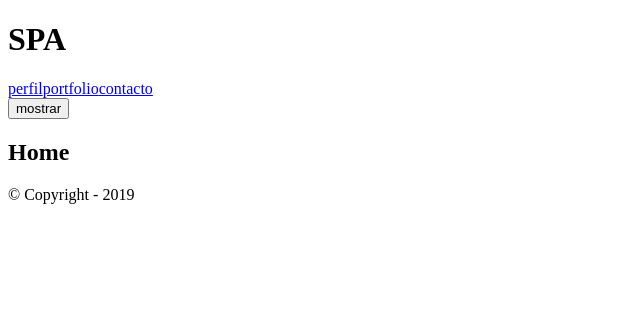
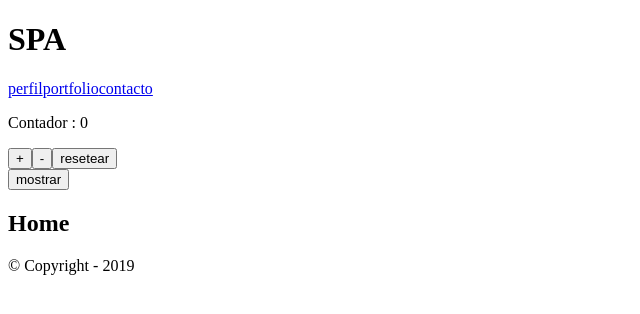
Before and after one commit to retamozo/fizzmod-front-end, a React (Create React App) app in the folder app/: page / in a window 1280 px wide. Shown: the top 314 px of the page, without its empty margins (0-640 px from the left). Built offline with nearby package versions, Linux system fonts and the light colour scheme.

Commit message:
Agrego implementacion de redux

```diff
--- /dev/null
+++ b/app/src/api/actions.js
@@ -0,0 +1,7 @@
+//Lo que retorna un action SIEMPRE!!! es un objeto que como minimo tiene que tener la propiedad type, la cual tiene que contener el tipo de acción que queremos despachar al reducer.
+
+export let aumentarContador = () => ({type:"CONTADOR_AUMENTAR"})
+
+export let disminuirContador = () => ({type:"CONTADOR_DISMINUIR"})
+
+export let resetearContador = () => ({type:"CONTADOR_RESETEAR"})
--- a/app/src/api/reducer.js
+++ b/app/src/api/reducer.js
@@ -3,7 +3,7 @@ let estadoInicial = {
 }
 
 let reducer = (estado=estadoInicial,action) => {
-    switch(action){
+    switch(action.type){
         case "CONTADOR_AUMENTAR" :
             return {...estado , contador : estado.contador + 1}
         case "CONTADOR_DISMINUIR" :
--- a/app/src/ui/layout/App.js
+++ b/app/src/ui/layout/App.js
@@ -15,14 +15,9 @@ class App extends Component {
             usuario : "",
             usuarios : []
         }
-        this.aumentarContador = this.aumentarContador.bind(this)
         this.mostrarFormulario = this.mostrarFormulario.bind(this)
         this.handleChange = this.handleChange.bind(this)
         this.handleSubmit = this.handleSubmit.bind(this)
-    }
-
-    aumentarContador(){
-        this.setState({ contador : this.state.contador + 1 })
     }
 
     mostrarFormulario(){
--- a/app/src/ui/widgets/Contador.js
+++ b/app/src/ui/widgets/Contador.js
@@ -1,12 +1,17 @@
 import React, { Component } from 'react'
-import {connect} from "react-redux"
+import { connect } from "react-redux"
+import { aumentarContador , disminuirContador , resetearContador } from "../../api/actions"
+import { bindActionCreators } from "redux"
 
 class Contador extends Component {
     render() {
+        let {contador,aumentarContador,disminuirContador,resetearContador} = this.props
         return (
             <div>
-                {/* <p>Contador : {contador}</p>
-                <button onClick={this.aumentarContador}>+</button> */}
+                <p>Contador : {contador}</p>
+                <button onClick={aumentarContador}>+</button>
+                <button onClick={disminuirContador}>-</button>
+                <button onClick={resetearContador}>resetear</button>
             </div>
         )
     }
@@ -14,5 +19,20 @@ class Contador extends Component {
 
 let mapStateToProps = store => ({contador : store.contador})
 
+/*
 
-export default connect(mapStateToProps,null)(Contador)
+let mapDispatchToProps = () => ({aumentarContador:aumentarContador})
+
+let mapDispatchToProps = dispatch => ({
+    aumentarContador : ()=>dispatch({aumentarContador()})
+})
+
+*/
+
+let mapDispatchToProps = dispatch => ({
+    aumentarContador : bindActionCreators(aumentarContador,dispatch),
+    resetearContador : bindActionCreators(resetearContador,dispatch),
+    disminuirContador : bindActionCreators(disminuirContador,dispatch)
+})
+
+export default connect(mapStateToProps,mapDispatchToProps)(Contador)
```
